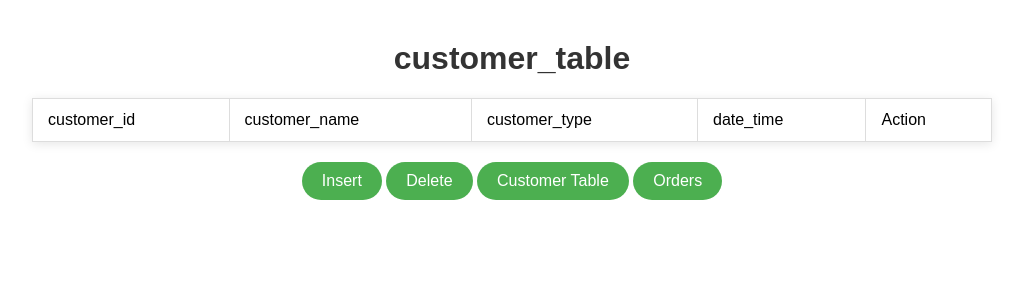
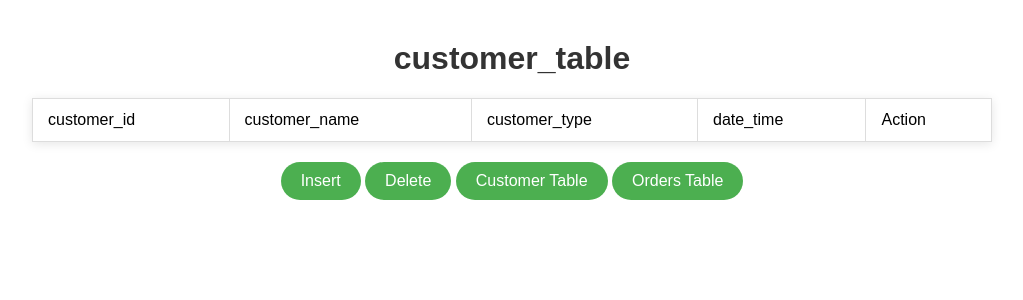
Before and after one commit to ArjunPA2001/mysql_webpage_demo, a Flask app: page /display/customer_table in a window 1280 px wide. Shown: the top 300 px of the page, without its empty margins (128-1151 px from the left). Run offline with Flask 3, Linux system fonts and the light colour scheme; data that the repository does not hold is empty.

Commit message:
updated app

```diff
--- a/templates/display.html
+++ b/templates/display.html
@@ -39,7 +39,7 @@
         <button onclick="window.location.href='/insert/{{ table_name }}'" type="button">Insert</button>
         <button onclick="window.location.href='/delete/{{ table_name }}'" type="button">Delete</button>
         <button onclick="window.location.href='/display/customer_table'" type="button">Customer Table</button>
-        <button onclick="window.location.href='/display/orders'" type="button">Orders</button>
+        <button onclick="window.location.href='/display/orders'" type="button">Orders Table</button>
         {% endblock %}
     </div>
 </body>
--- a/templates/edit.html
+++ b/templates/edit.html
@@ -6,6 +6,7 @@
 </head>
 <body>
     <h1>{{ table_name }}</h1>
+    <div class = "centered">
     <form action="{{ url_for('edit_table', table_name = table_name) }}" method="POST">
         {% for column,args in schema.items() %}
         <label for="{{ column }}">{{ column }}</label>
@@ -20,4 +21,5 @@
 
         <button type="submit">Update</button>
     </form>
+    </div>
 </body>
```
